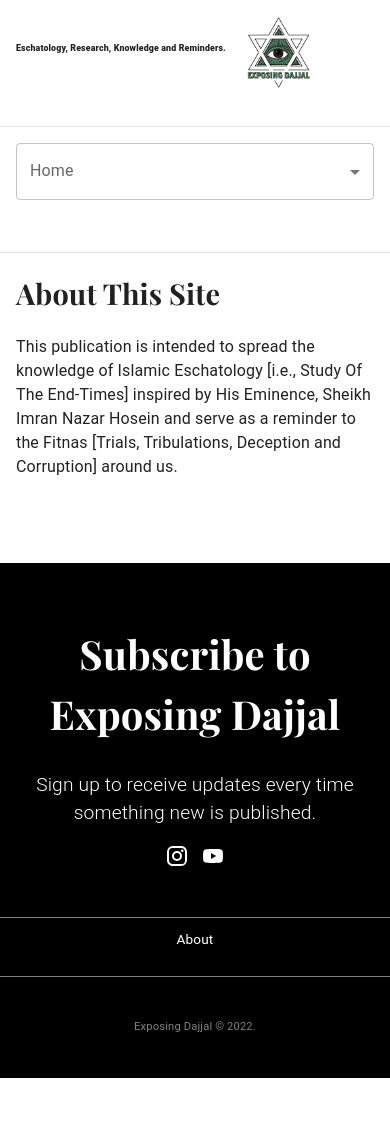
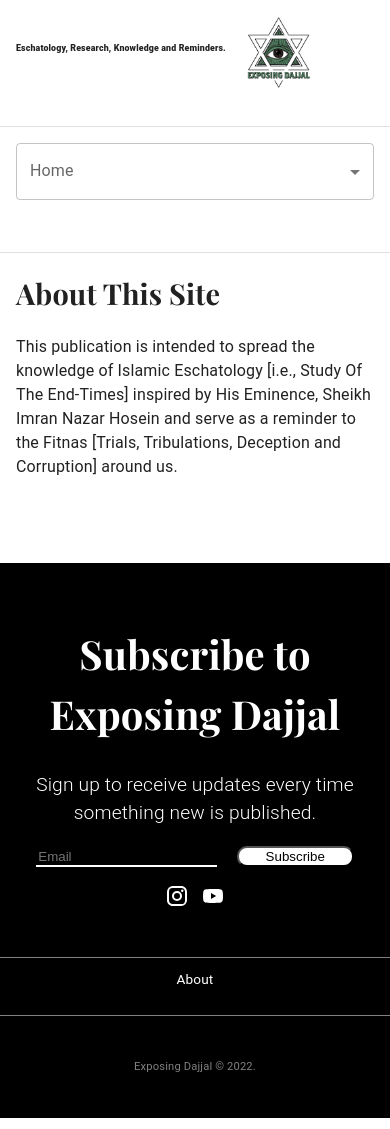
Before and after one commit to mohdnuman/blogging, a React (Create React App) app: page /about in a window 390 px wide. Before the commit the page ends 1089 px from the top, so only its background shows below. Built offline with nearby package versions, Linux system fonts and the light colour scheme; no server answers; the database is empty.

Commit message:
added subscribe on mobile

```diff
--- a/src/components/Bottom.js
+++ b/src/components/Bottom.js
@@ -1,11 +1,11 @@
 import React, { Component } from "react";
 import Container from "@mui/material/Container";
 import CssBaseline from "@mui/material/CssBaseline";
-import InstagramIcon from '@mui/icons-material/Instagram';
-import YouTubeIcon from '@mui/icons-material/YouTube';
+import InstagramIcon from "@mui/icons-material/Instagram";
+import YouTubeIcon from "@mui/icons-material/YouTube";
 import { Box } from "@mui/system";
 import Modal from "@mui/material/Modal";
-import Button from "@mui/material/Button"
+import Button from "@mui/material/Button";
 
 const style = {
   position: "absolute",
@@ -16,7 +16,7 @@
   height: "30vh",
   bgcolor: "white",
   border: "2px solid black",
-  borderRadius:"10px",
+  borderRadius: "10px",
   boxShadow: 24,
   p: 4,
 };
@@ -26,6 +26,7 @@
     super(props);
     this.state = {
       open: false,
+      subscribed:false
     };
   }
   handleOpen = () => {
@@ -39,41 +40,84 @@
       open: false,
     });
   };
+
+  handleSubscribe=()=>{
+    this.setState({
+      subscribed:true
+    })
+  }
   render() {
     return (
       <div className="bottom">
         <CssBaseline />
-        <Box sx={{
+        <Box
+          sx={{
             bgcolor: "black",
             color: "white",
             textAlign: "center",
             paddingTop: "4vh",
-          }}>
-
+          }}
+        >
           <h1 id="bottom-subscribe-heading">Subscribe to Exposing Dajjal</h1>
           <h2 id="bottom-subscribe-info">
             Sign up to receive updates every time something new is published.
           </h2>
-          <button id="subscribe-button" onClick={this.handleOpen} className="sign-up-button">
+          <button
+            id="subscribe-button"
+            onClick={this.handleOpen}
+            className="sign-up-button"
+          >
             <img
               src="https://cdn-icons-png.flaticon.com/512/561/561127.png"
               className="icon"
               alt="mail-icon"
             />
-            <span id="subscribe-button-text" >Subscribe now</span>
+            <span id="subscribe-button-text">Subscribe now</span>
           </button>
-          <p><a href="https://www.instagram.com/exposingdajjal/?hl=en"><InstagramIcon/></a>&nbsp;&nbsp;&nbsp;<a href="https://www.youtube.com/channel/UCsqZAJZt0-nEOiI3kXZi5Ow"><YouTubeIcon/></a></p>
-          <Container  maxWidth="md" sx={{
-           borderBottom:"1px solid grey",
-           borderTop:"1px solid grey",
-           height: "7vh",
-           marginTop:"5vh",
-           paddingTop:"1vh"
-          }}>
-            <a href="/about" style={{textDecoration:"none"}}><span className="bottom-links">About</span></a>
-            <span className="bottom-links sign-up-button" onClick={this.handleOpen} style={{paddingLeft:"2vw"}} >Sign up</span>
+
+          <div className="small-screen-main-article">
+          <input placeholder="Email" className="small-screen-email-input" />
+          {!this.state.subscribed&&<button className="small-screen-subscribe" onClick={this.handleSubscribe}>
+            Subscribe
+          </button>}
+          {this.state.subscribed&&<button className="small-screen-subscribe" onClick={this.handleSubscribe} disabled>
+            Subscribed ✔️
+          </button>}
+        </div>
+
+          <p>
+            <a href="https://www.instagram.com/exposingdajjal/?hl=en">
+              <InstagramIcon />
+            </a>
+            &nbsp;&nbsp;&nbsp;
+            <a href="https://www.youtube.com/channel/UCsqZAJZt0-nEOiI3kXZi5Ow">
+              <YouTubeIcon />
+            </a>
+          </p>
+          <Container
+            maxWidth="md"
+            sx={{
+              borderBottom: "1px solid grey",
+              borderTop: "1px solid grey",
+              height: "7vh",
+              marginTop: "5vh",
+              paddingTop: "1vh",
+            }}
+          >
+            <a href="/about" style={{ textDecoration: "none" }}>
+              <span className="bottom-links">About</span>
+            </a>
+            <span
+              className="bottom-links sign-up-button"
+              onClick={this.handleOpen}
+              style={{ paddingLeft: "2vw" }}
+            >
+              Sign up
+            </span>
           </Container>
-          <p className="author-and-time" id="bottom-copyright">Exposing Dajjal © 2022. </p>
+          <p className="author-and-time" id="bottom-copyright">
+            Exposing Dajjal © 2022.{" "}
+          </p>
         </Box>
 
         <Modal
@@ -83,13 +127,22 @@
           aria-describedby="modal-modal-description"
         >
           <Box sx={style}>
-            <h1 className="subscribe-modal-heading">Subscribe to Exposing Dajjal</h1>
+            <h1 className="subscribe-modal-heading">
+              Subscribe to Exposing Dajjal
+            </h1>
             <span>
-              <input placeholder="Email" className="subscribe-input"/>
-              <button className="subscribe-button-modal" onClick={this.handleClose}>Subscribe</button>
+              <input placeholder="Email" className="subscribe-input" />
+              <button
+                className="subscribe-button-modal"
+                onClick={this.handleClose}
+              >
+                Subscribe
+              </button>
             </span>
           </Box>
         </Modal>
+
+
       </div>
     );
   }
--- a/src/index.css
+++ b/src/index.css
@@ -392,3 +392,17 @@
   font-family: "Playfair Display", serif;
 
 }
+
+.small-screen-email-input{
+  border:0;
+  border-bottom: 2px solid white;
+  background-color: black;
+}
+
+.small-screen-subscribe{
+  width: 30vw;
+  background-color: white;
+  border-radius: 10px;
+  color: black;
+  margin-left: 5vw;
+}
```
